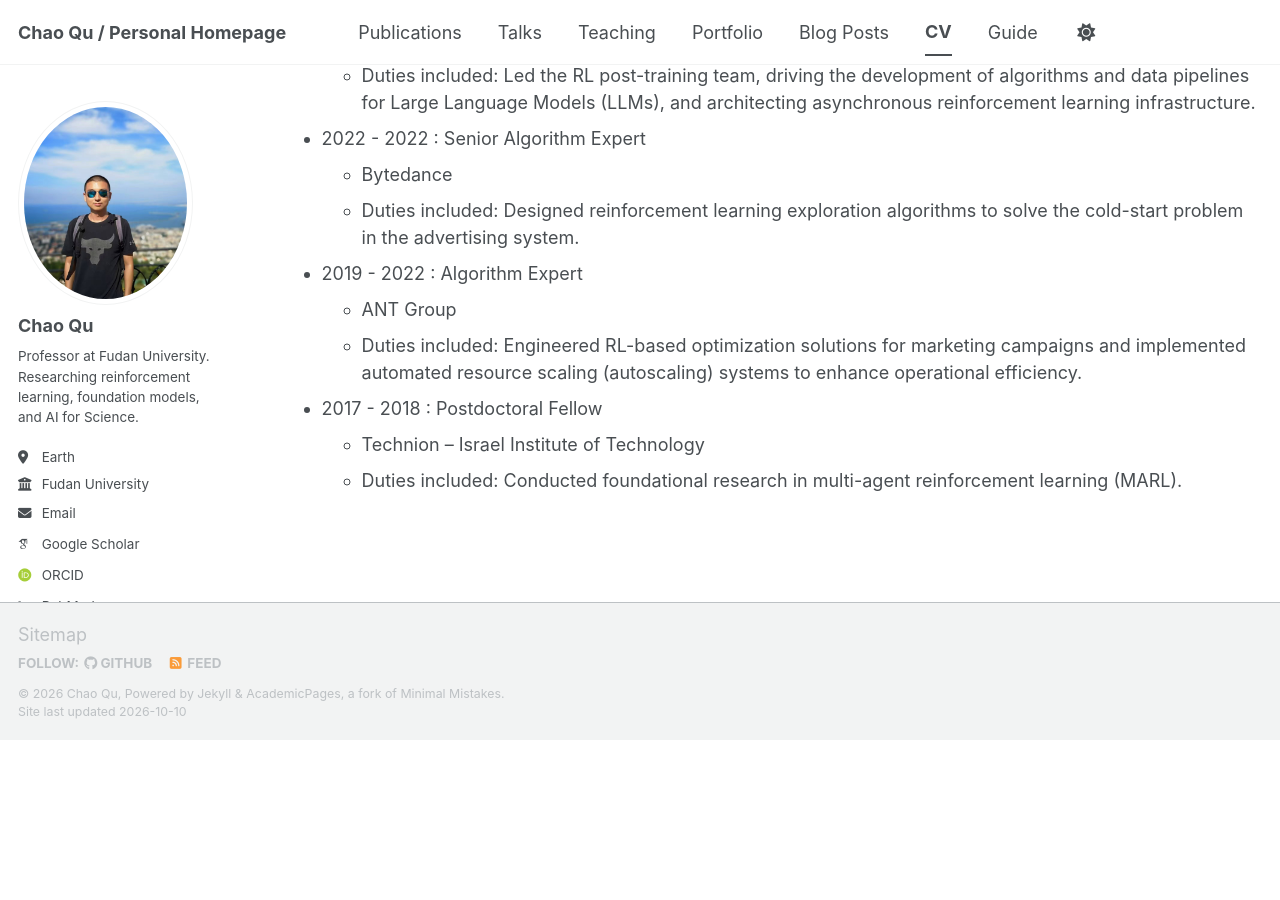
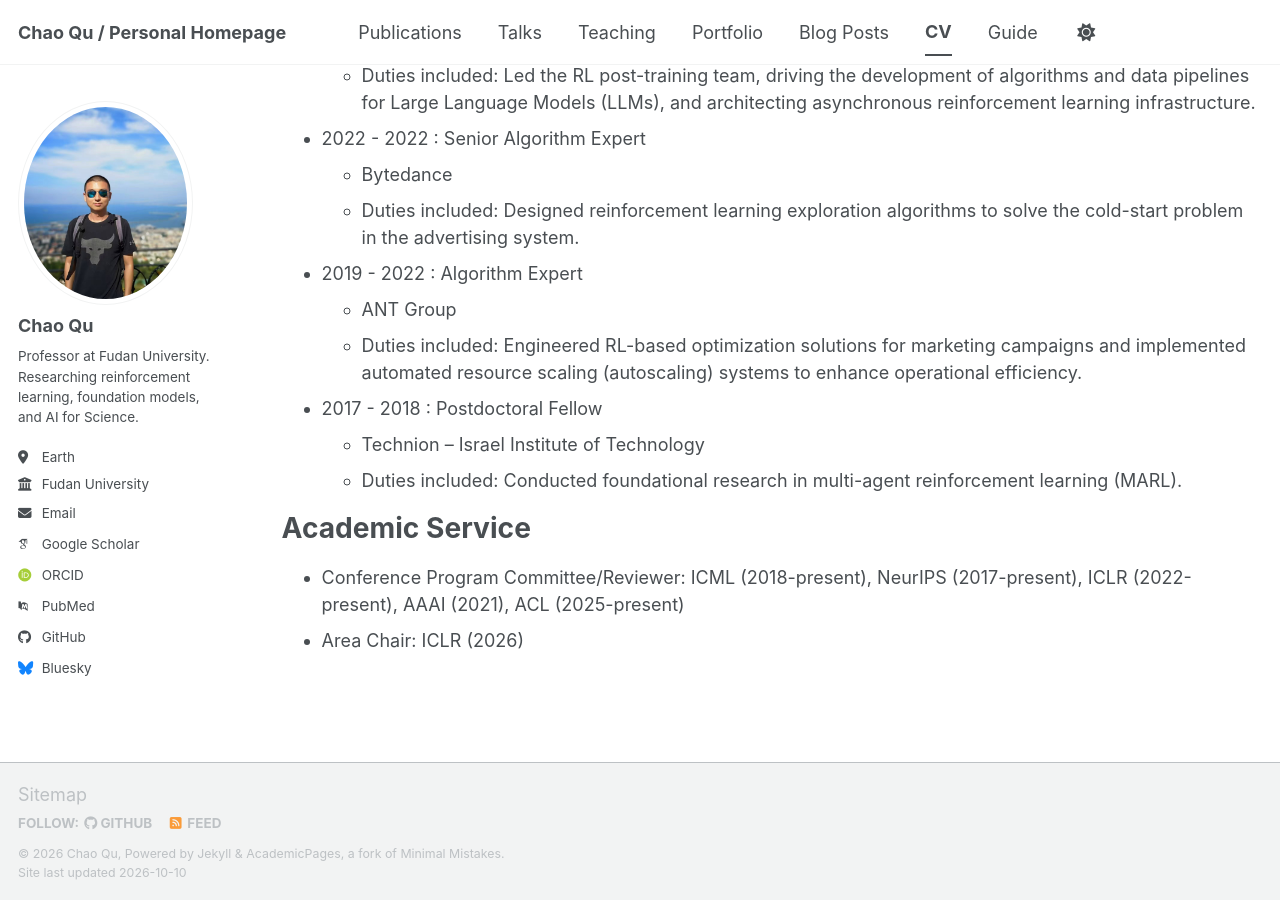
Before and after one commit to Chaos-Q/Chaos-Q.github.io, a Jekyll site: the page built from _pages/cv.md, in a window 1280 px wide and 900 px high, scrolled down 509 px. Built offline with Jekyll 4.4.1, drawn with Linux system fonts in a browser that asks for light colours; some web fonts are replaced; a script bundle is joined from its source files by our own code; library files that are not in the unit come from our copies; before the commit the page ends 1249 px from its top, so only the background shows below that.

Commit message:
Make academic service discoverable without foregrounding it
Add the user's confirmed conference service to the end of the CV, combining program committee and reviewer experience while listing the single area-chair appointment separately.

Confidence: high

Scope-risk: narrow

Tested: Verified requested entries in CV source and ran git diff --check.

Not-tested: Local Jekyll build because the jekyll gem is unavailable.

```diff
--- a/_pages/cv.md
+++ b/_pages/cv.md
@@ -37,3 +37,8 @@ Work experience
 * 2017 - 2018 : Postdoctoral Fellow
   * Technion – Israel Institute of Technology
   * Duties included: Conducted foundational research in multi-agent reinforcement learning (MARL).
+
+Academic Service
+======
+* Conference Program Committee/Reviewer: ICML (2018-present), NeurIPS (2017-present), ICLR (2022-present), AAAI (2021), ACL (2025-present)
+* Area Chair: ICLR (2026)
```
